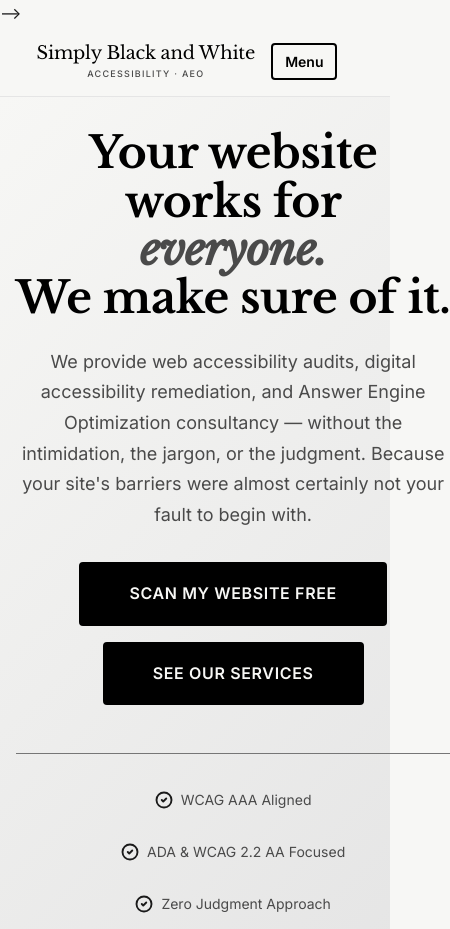
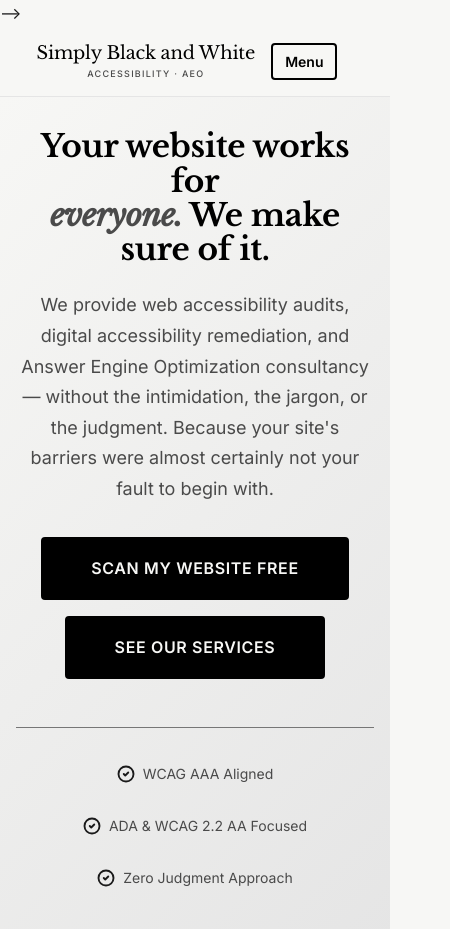
Before and after one commit to simplyblackandwhite/simple-black-and-white, a website: page views/index.html in a window 390 px wide. Shown: the top 929 px of the page, 450 px wide, since content can reach past the window. Drawn offline with nearby package versions, Linux system fonts and the light colour scheme; files that its build step writes are made by us from their sources.

Commit message:
Fix hero H1 mobile overflow: remove non-breaking spaces, add overflow-wrap + smaller heading on small screens

```diff
--- a/public/css/main.css
+++ b/public/css/main.css
@@ -843,6 +843,16 @@ hr,
   line-height: 1.1;
   margin-bottom: var(--space-6);
   text-align: center;
+  overflow-wrap: break-word;
+  word-break: break-word;
+  hyphens: auto;
+}
+
+/* Scale the hero heading down on small phones so long words never overflow. */
+@media (max-width: 600px) {
+  .hero__heading {
+    font-size: clamp(1.9rem, 8vw, 2.6rem);
+  }
 }
 
 .hero__heading em {
--- a/views/index.html
+++ b/views/index.html
@@ -148,7 +148,7 @@
         <div class="hero__content">
           <h1 class="hero__heading" id="hero-heading">
             Your website works for<br />
-            <em>everyone.</em> We&nbsp;make&nbsp;sure&nbsp;of&nbsp;it.
+            <em>everyone.</em> We make sure of it.
           </h1>
           <p class="hero__subheading">
             We provide web accessibility audits, digital accessibility remediation,
```
Also changed, not shown: views/scanner.html (+1 -1 lines).
